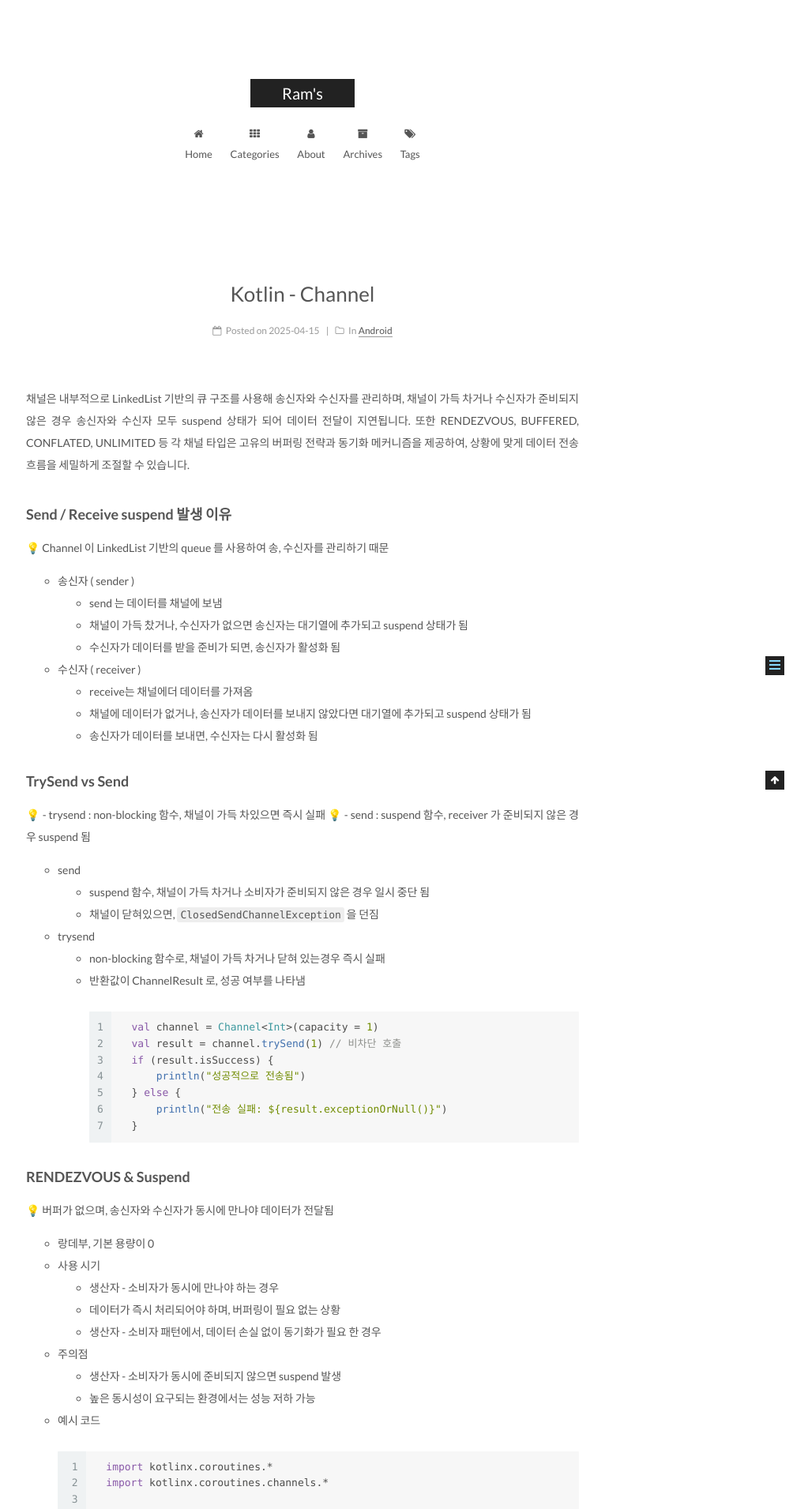
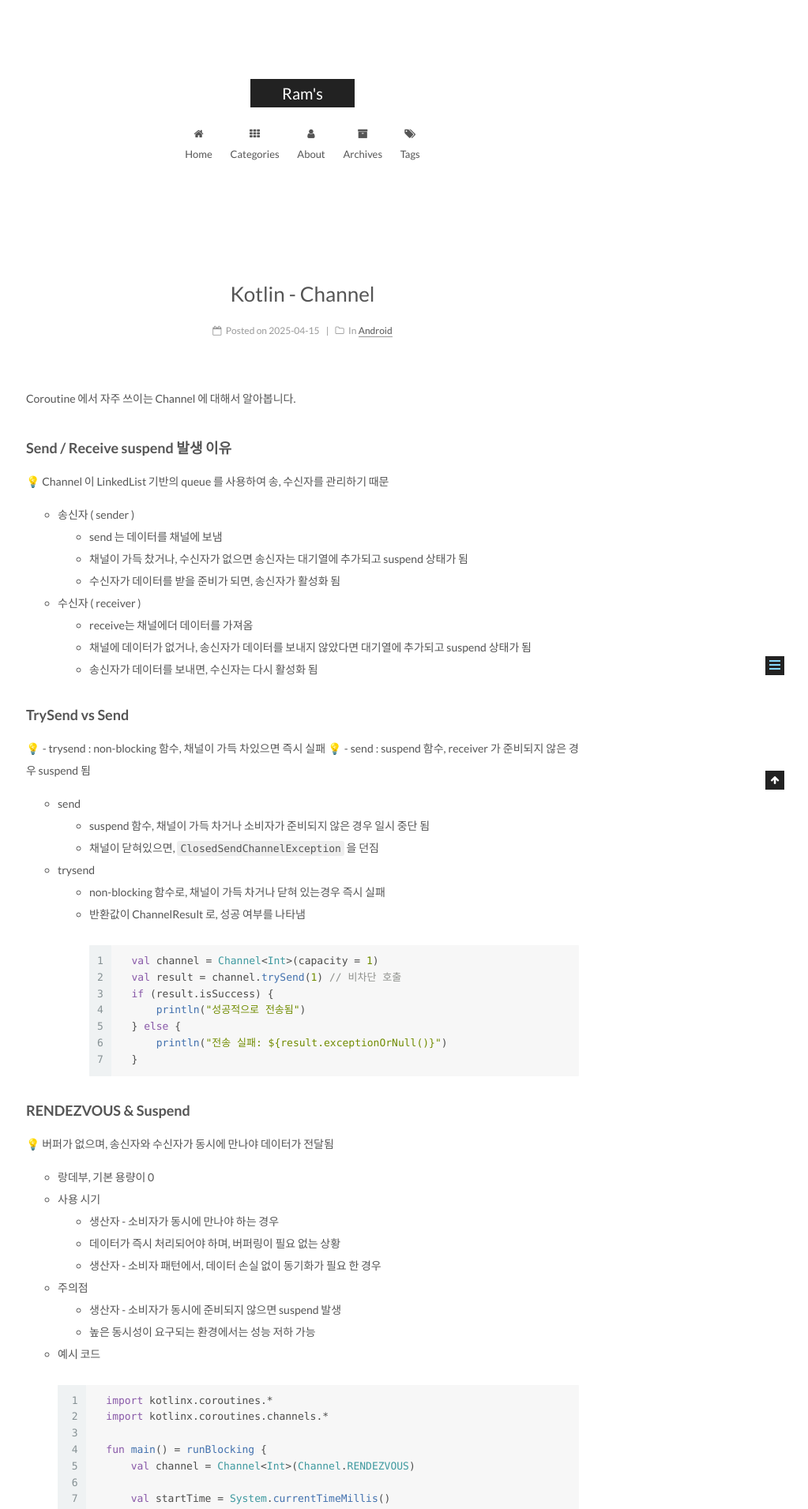
Before and after one commit to kangraemin/kangraemin.github.io, a Jekyll site: the page built from _posts/2025-04-15-flow-channel.md, in a window 1280 px wide. Shown: the top 1911 px of the page at 79% size, without its empty margins (257-1280 px from the left). Built offline with Jekyll 4.4.1, drawn with Linux system fonts in a browser that asks for light colours; comment, search, counter and statistics services are not loaded.

Commit message:
[Fix] 2025/04/15 Flow - Channel 포스팅

```diff
--- a/_posts/2025-04-15-flow-channel.md
+++ b/_posts/2025-04-15-flow-channel.md
@@ -6,12 +6,12 @@ categories:
 tags:
  - Android
  - Kotlin
+ - Coroutine
  - Flow
  - Channel
 ---
 
-채널은 내부적으로 LinkedList 기반의 큐 구조를 사용해 송신자와 수신자를 관리하며, 채널이 가득 차거나 수신자가 준비되지 않은 경우 송신자와 수신자 모두 suspend 상태가 되어 데이터 전달이 지연됩니다.
-또한 RENDEZVOUS, BUFFERED, CONFLATED, UNLIMITED 등 각 채널 타입은 고유의 버퍼링 전략과 동기화 메커니즘을 제공하여, 상황에 맞게 데이터 전송 흐름을 세밀하게 조절할 수 있습니다.
+Coroutine 에서 자주 쓰이는 Channel 에 대해서 알아봅니다.
 
 <!-- more -->
 
@@ -19,7 +19,6 @@ tags:
 
 <aside>
 💡 Channel 이 LinkedList 기반의 queue 를 사용하여 송, 수신자를 관리하기 때문
-
 </aside>
 
 - 송신자 ( sender )
```
